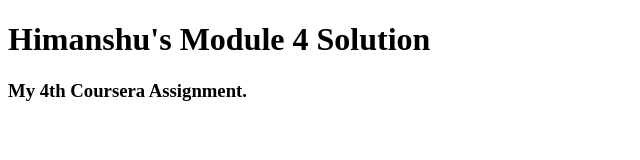
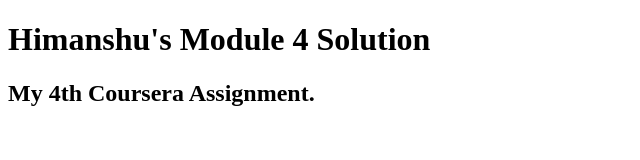
Before and after one commit to hk6691222/module4-Assignment, a plain HTML site: page index.html in a window 1280 px wide. Shown: the whole page, without its empty margins (0-640 px from the left). Drawn offline with Linux system fonts and the light colour scheme.

Commit message:
Update index.html

```diff
--- a/index.html
+++ b/index.html
@@ -12,6 +12,6 @@
 </head>
 <body>
   <h1>Himanshu's Module 4 Solution</h1>
-  <h3>My 4th Coursera Assignment.</h3>
+  <h2>My 4th Coursera Assignment.</h2>
 </body>
 </html>
```
